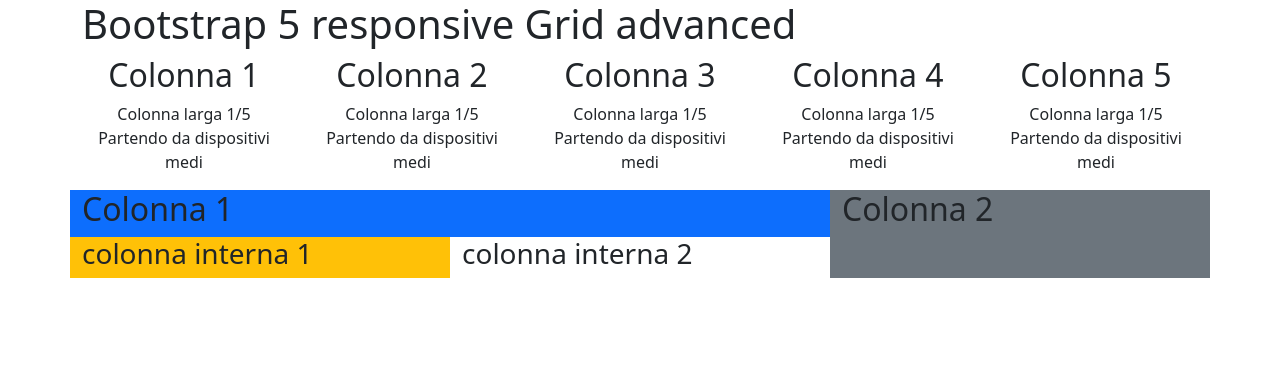
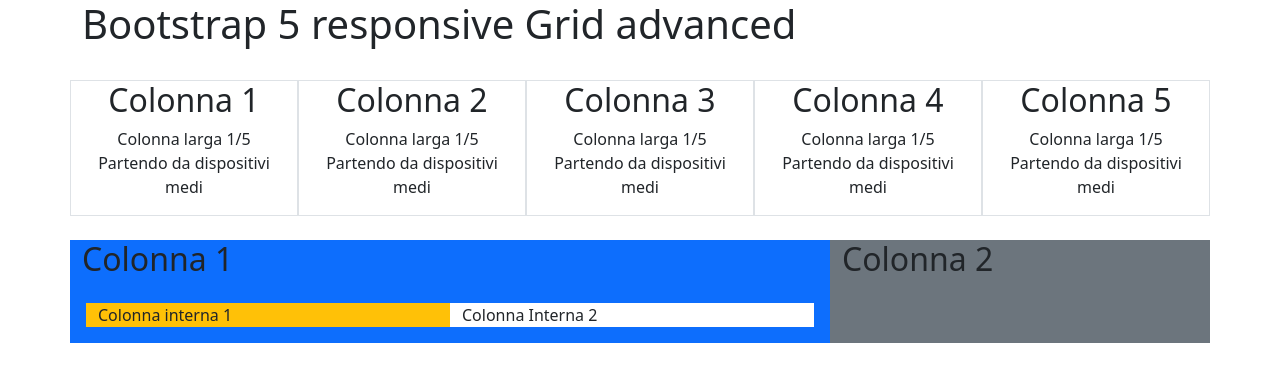
Before and after one commit to BartCatalano/htmlcss-bootstrap-layout, a plain HTML site: page bonus/index.html in a window 1280 px wide. Drawn offline with nearby package versions, Linux system fonts and the light colour scheme.

Commit message:
feat: bonus finito

```diff
--- a/bonus/index.html
+++ b/bonus/index.html
@@ -20,24 +20,24 @@
 <!-- /Titolo     -->
  <!-- 5 colonne -->
   <div class="container">
-    <div class="row">
-        <div class="col-12 col-lg text-center">
+    <div class="row mt-4">
+        <div class="col-12 col-lg text-center border">
             <h2>Colonna 1</h2>
             <p>Colonna larga 1/5 Partendo da dispositivi medi</p>
         </div>
-        <div class="col-12 col-lg text-center">
+        <div class="col-12 col-lg text-center border">
             <h2>Colonna 2</h2>
             <p>Colonna larga 1/5 Partendo da dispositivi medi</p>
         </div>
-        <div class="col-12 col-lg text-center">
+        <div class="col-12 col-lg text-center border">
             <h2>Colonna 3</h2>
             <p>Colonna larga 1/5 Partendo da dispositivi medi</p>
         </div>
-        <div class="col-12 col-lg text-center">
+        <div class="col-12 col-lg text-center border">
             <h2>Colonna 4</h2>
             <p>Colonna larga 1/5 Partendo da dispositivi medi</p>
         </div>
-        <div class="col-12 col-lg text-center">
+        <div class="col-12 col-lg text-center border">
             <h2>Colonna 5</h2>
             <p>Colonna larga 1/5 Partendo da dispositivi medi</p>
         </div>
@@ -46,13 +46,12 @@
   <!-- /5 colonne -->
    <!-- Colonne interne -->
     <div class="container">
-        <div class="row">
+        <div class="row mt-4">
             <div class="col-12 col-lg-8 bg-primary"><h2>Colonna 1</h2>
-                <div class="row">
-                    <div class="col-8 col-lg-6 bg-warning"><h3>colonna interna 1</h3>
-                    </div>
-                <div class="col-8 col-lg-6 bg-white"><h3>colonna interna 2</h3>
-                </div>
+                <div class="row p-3">
+                    <div class="col-8 col-lg-6 bg-warning">Colonna interna 1</div>
+                    <div class="col-8 col-lg-6 bg-white">Colonna Interna 2</div>
+
                 </div>
 
             </div>
```
